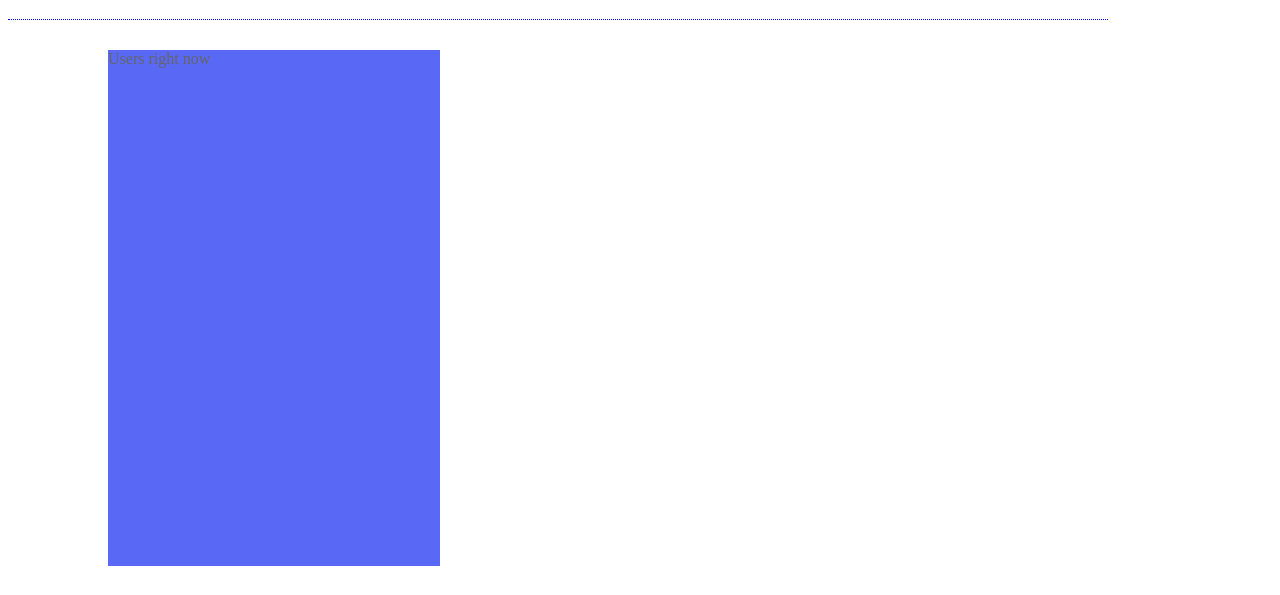
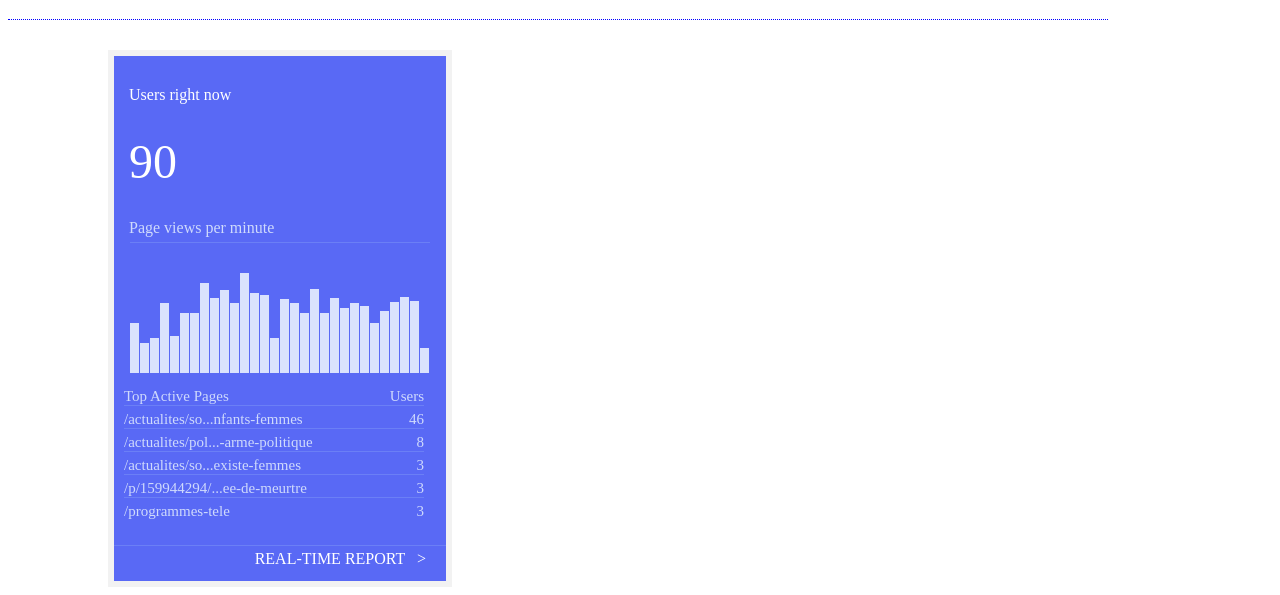
Before and after one commit to raileanualexandru/css-integration-challenge, a plain HTML site: page index.html in a window 1280 px wide. Shown: the part 674-1269 px from the top of the page. Before the commit the page ends 1248 px from the top, so only its background shows below. Drawn offline with Linux system fonts and the light colour scheme.

Commit message:
interface 2 finished

```diff
--- a/assets/style.css
+++ b/assets/style.css
@@ -1,3 +1,4 @@
+/*interface 1 settings */
 h1{
     color: gray;
 }
@@ -51,11 +52,163 @@ color: rgb(101, 101, 101)
         margin: 0px 100px 0px 100px;
 }
 }
-
-
-.chart{
+/*interface 2 settings */
+.interface2{
     margin-left: 100px;
     width:332px;
-    height:516px;
+    height:525px;
     background-color: rgb(89, 105, 245);
+    border:6px solid rgb(242, 242, 242);
 }
+.interface2 p{
+    margin: 30px 0px 5px 15px;
+    padding: 0px;
+    color: white;
+}
+#usersNr{
+    font-size: 3em;
+}
+.chartLine{
+    border-bottom: 1px solid rgb(107, 127, 246);
+    width: 300px;
+    margin-left: 16px;
+}
+#pageperminute{
+    color: rgb(207, 218, 252);
+}
+.graph{
+    display:flex;
+    width: 300px;
+    height: 100px;
+    margin-left:16px;
+    margin-top: 30px;
+    align-items: flex-end;
+}
+.col{
+    width: 9px;
+    background-color: rgb(218, 226, 253);
+    margin-right: 1px;
+}
+.col1{
+    height: 50px;
+}
+.col2{
+    height: 30px;
+}
+.col3{
+    height: 35px;
+}
+.col4{
+    height: 70px;
+}
+.col5{
+    height: 37px;
+}
+.col6{
+    height: 60px;
+}
+.col7{
+    height: 60px;
+}
+.col8{
+    height: 90px;
+}
+.col9{
+    height: 75px;
+}
+.col10{
+    height: 83px;
+}
+.col11{
+    height: 70px;
+}
+.col12{
+    height: 100px;
+}
+.col13{
+    height: 80px;
+}
+.col14{
+    height: 78px;
+}
+.col15{
+    height: 35px;
+}
+.col16{
+    height: 74px;
+}
+.col17{
+    height: 70px;
+}
+.col18{
+    height: 60px;
+}
+.col19{
+    height: 84px;
+}
+.col20{
+    height: 60px;
+}
+.col21{
+    height: 75px;
+}
+.col22{
+    height: 65px;
+}
+.col23{
+    height: 70px;
+}
+.col24{
+    height: 67px;
+}
+.col25{
+    height: 50px;
+}
+.col26{
+    height: 62px;
+}
+.col27{
+    height: 71px;
+}
+.col28{
+    height: 76px;
+}
+.col29{
+    height: 72px;
+}
+.col30{
+    height: 25px;
+}
+.information{
+    margin-top: 15px;
+    margin-left: 10px;
+    width: 300px;
+    height: 145px;
+}
+.information .chartLine{
+    margin-left:0px;
+    margin-bottom: 5px;
+}
+.info{
+    display: flex;
+    justify-content: space-between;
+}
+.info p{
+    font-size: 15px;
+    color: rgb(207, 218, 252);
+    margin: 0px;
+}
+.lasthorizontalline{
+    border-bottom: 1px solid rgb(107, 127, 246);
+    width: 332px;
+    margin-top: 12px;
+    margin-bottom: 0px;
+}
+.timereport {
+    display:flex;
+    justify-content: end;
+    height: 25px;
+}
+.timereport p{
+    margin: 4px 20px 0px 0px;
+}
--- a/index.html
+++ b/index.html
@@ -44,10 +44,85 @@
     <h1>Interface 2</h1>
     <div class="hline"></div>
     <div class="interface2">
-        <div class="chart">
-            <p>Users right now</p>
+        <p>Users right now</p>
+        <p id="usersNr">90</p>
+        <p id="pageperminute">Page views per minute</p>
+        <div class="chartLine"></div>
+        <div class="graph">
+            <div class="col col1"></div>
+            <div class="col col2"></div>
+            <div class="col col3"></div>
+            <div class="col col4"></div>
+            <div class="col col5"></div>
+            <div class="col col6"></div>
+            <div class="col col7"></div>
+            <div class="col col8"></div>
+            <div class="col col9"></div>
+            <div class="col col10"></div>
+            <div class="col col11"></div>
+            <div class="col col12"></div>
+            <div class="col col13"></div>
+            <div class="col col14"></div>
+            <div class="col col15"></div>
+            <div class="col col16"></div>
+            <div class="col col17"></div>
+            <div class="col col18"></div>
+            <div class="col col19"></div>
+            <div class="col col20"></div>
+            <div class="col col21"></div>
+            <div class="col col22"></div>
+            <div class="col col23"></div>
+            <div class="col col24"></div>
+            <div class="col col25"></div>
+            <div class="col col26"></div>
+            <div class="col col27"></div>
+            <div class="col col28"></div>
+            <div class="col col29"></div>
+            <div class="col col30"></div>
+        </div>
+        <div class="information">
+            <div class="info">
+                <p>Top Active Pages</p>
+                <p>Users</p>
+            </div>
+            <div class="chartLine"></div>
+
+            <div class="info">
+                <p>/actualites/so...nfants-femmes</p>
+                <p>46</p>
+            </div>
+            <div class="chartLine"></div>
+
+            <div class="info">
+                <p>/actualites/pol...-arme-politique</p>
+                <p>8</p>
+            </div>
+            <div class="chartLine"></div>
+
+            <div class="info">
+                <p>/actualites/so...existe-femmes</p>
+                <p>3</p>
+            </div>
+            <div class="chartLine"></div>
+
+            <div class="info">
+                <p>/p/159944294/...ee-de-meurtre</p>
+                <p>3</p>
+            </div>
+            <div class="chartLine"></div>
+
+            <div class="info">
+                <p>/programmes-tele</p>
+                <p>3</p>
+            </div>
+
+        </div>
+        <div class="lasthorizontalline"></div>
+        <div class="timereport">
+            <p>REAL-TIME REPORT  &nbsp > </p>
         </div>
     </div>
+
 
 </body>
 
```
